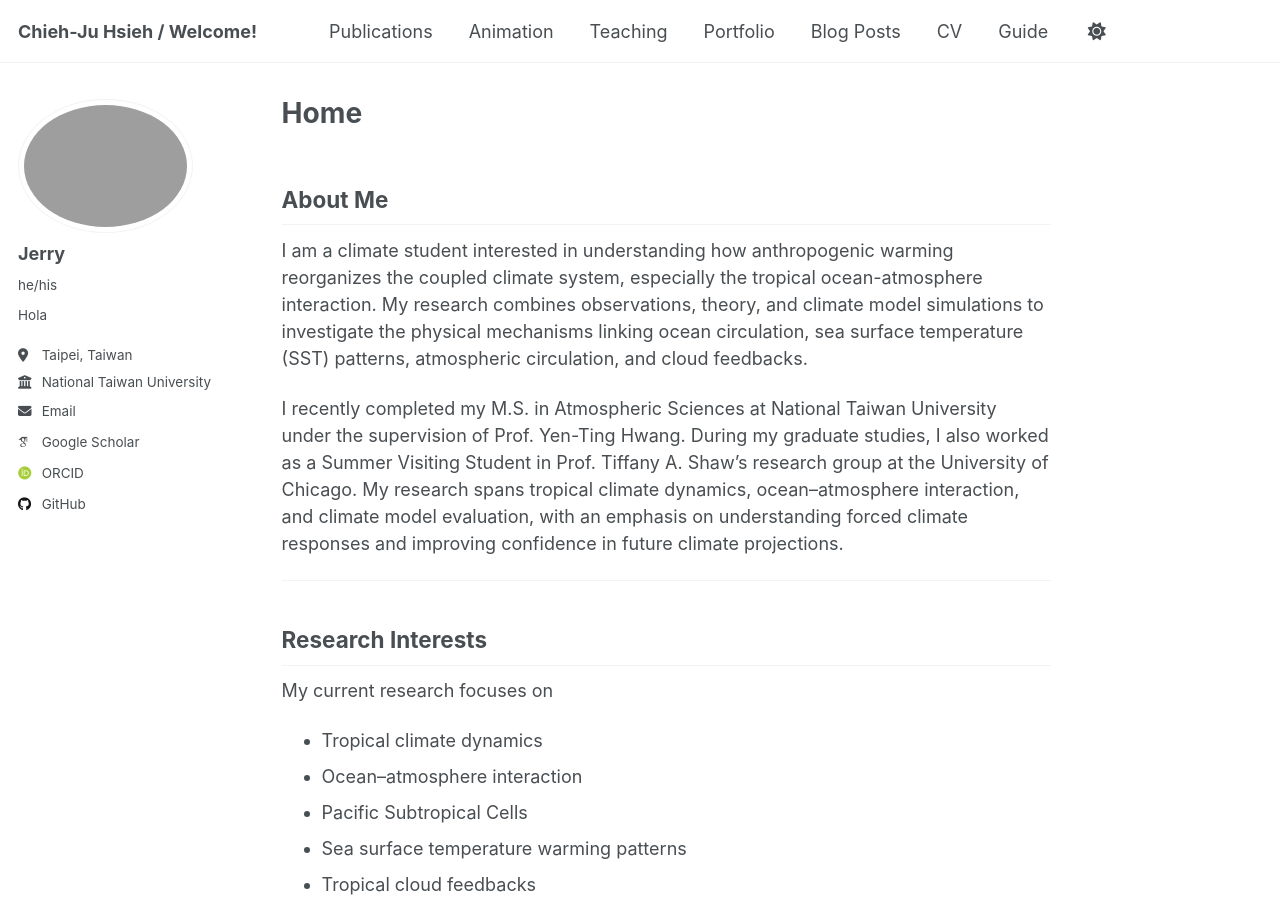
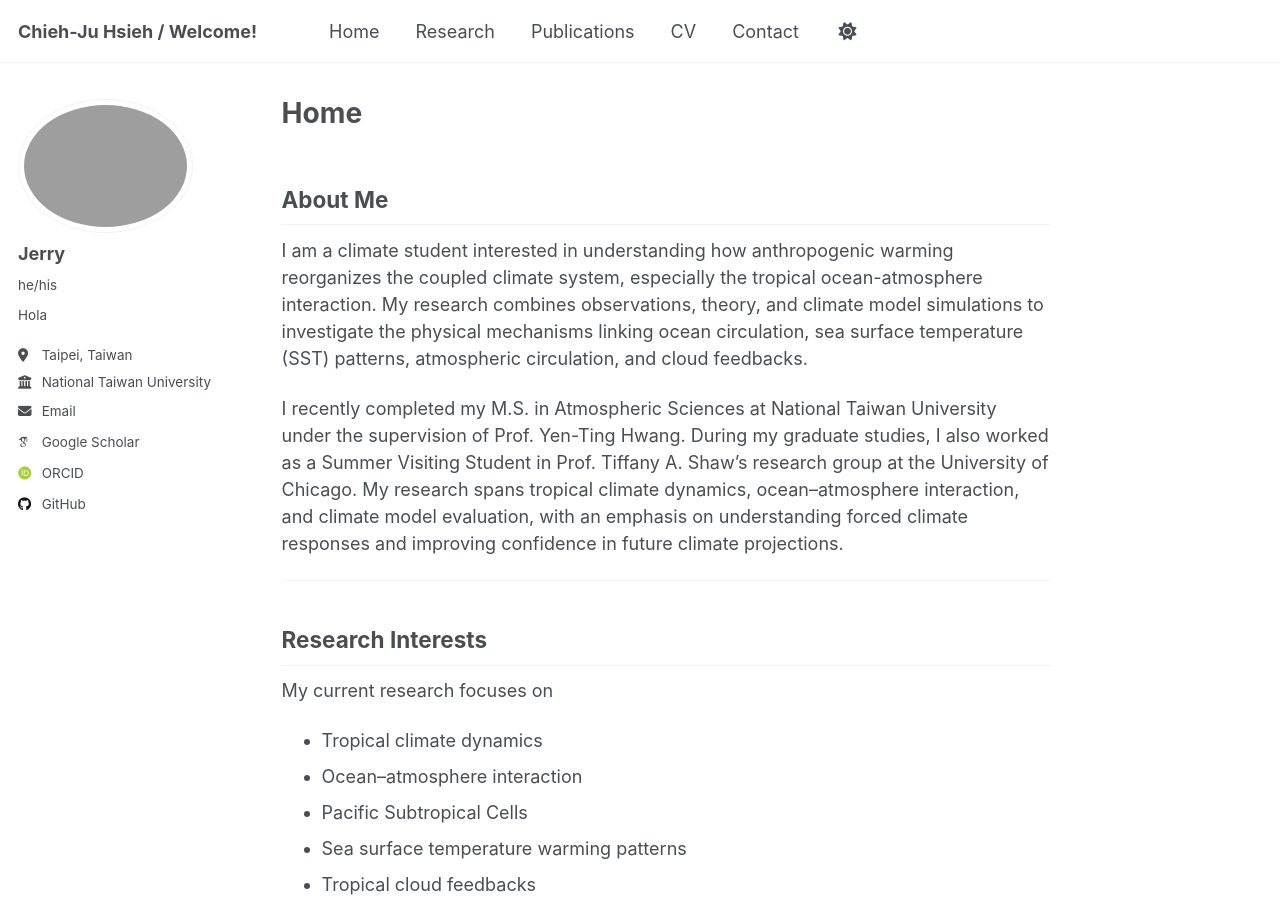
Before and after one commit to CJ-Hsieh/CJ-Hsieh.github.io, a Jekyll site: the page built from _pages/about.md, in a window 1280 px wide and 900 px high. Built offline with Jekyll 4.4.1, drawn with Linux system fonts in a browser that asks for light colours; some web fonts are replaced.

Commit message:
Update navigation.yml

```diff
--- a/_data/navigation.yml
+++ b/_data/navigation.yml
@@ -8,26 +8,23 @@
 #      Markdown formatted page while the second is generated using JSON.
 
 main:
+  - title: "Home"
+    url: /
+
+  - title: "Research"
+    url: /research/
+
   - title: "Publications"
     url: /publications/
-
-  - title: "Animation"
-    url: /animation/
-
-  - title: "Teaching"
-    url: /teaching/
-
-  - title: "Portfolio"
-    url: /portfolio/
-
-  - title: "Blog Posts"
-    url: /year-archive/
 
   - title: "CV"
     url: /cv/
 
+  - title: "Contact"
+    url: /contact/
+
   # - title: "CV"
   #   url: /cv-json/
 
-  - title: "Guide"
-    url: /markdown/
+  # - title: "Guide"
+  #   url: /markdown/
```
